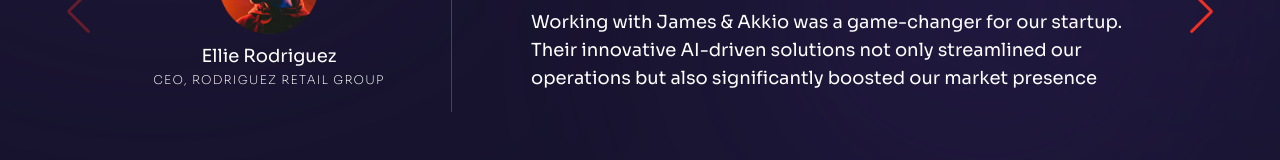
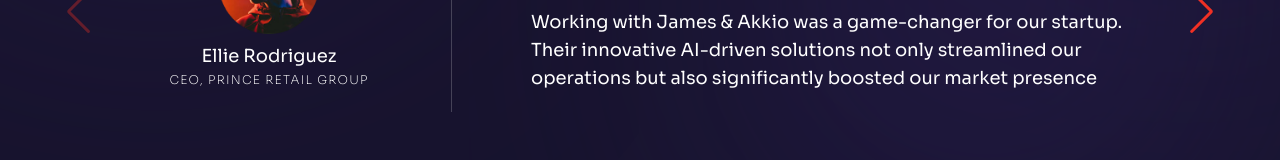
Before and after one commit to kodaneflash/james-portfolio, a Next.js app: page /testimonials in a window 1280 px wide. Shown: the part 423-583 px from the top of the page. Built offline with nearby package versions, Linux system fonts and the light colour scheme.

Commit message:
modified:   components/TestimonialSlider.js

```diff
--- a/components/TestimonialSlider.js
+++ b/components/TestimonialSlider.js
@@ -3,14 +3,14 @@
   {
     image: '/t-avt-1.png',
     name: 'Ellie Rodriguez',
-    position: 'CEO, Rodriguez Retail Group',
+    position: 'CEO, Prince Retail Group',
     message:
       'Working with James & Akkio was a game-changer for our startup. Their innovative AI-driven solutions not only streamlined our operations but also significantly boosted our market presence',
   },
   {
     image: '/t-avt-2.png',
     name: 'Liam Thompson',
-    position: 'Founder, Thompson Tech Solutions',
+    position: 'Founder, Erikkson Tech Solutions',
     message:
       'James business consulting was a revelation for us. The AI-powered insights he provided transformed our decision-making process, giving us a competitive edge we didnt think was possible',
   },
```
